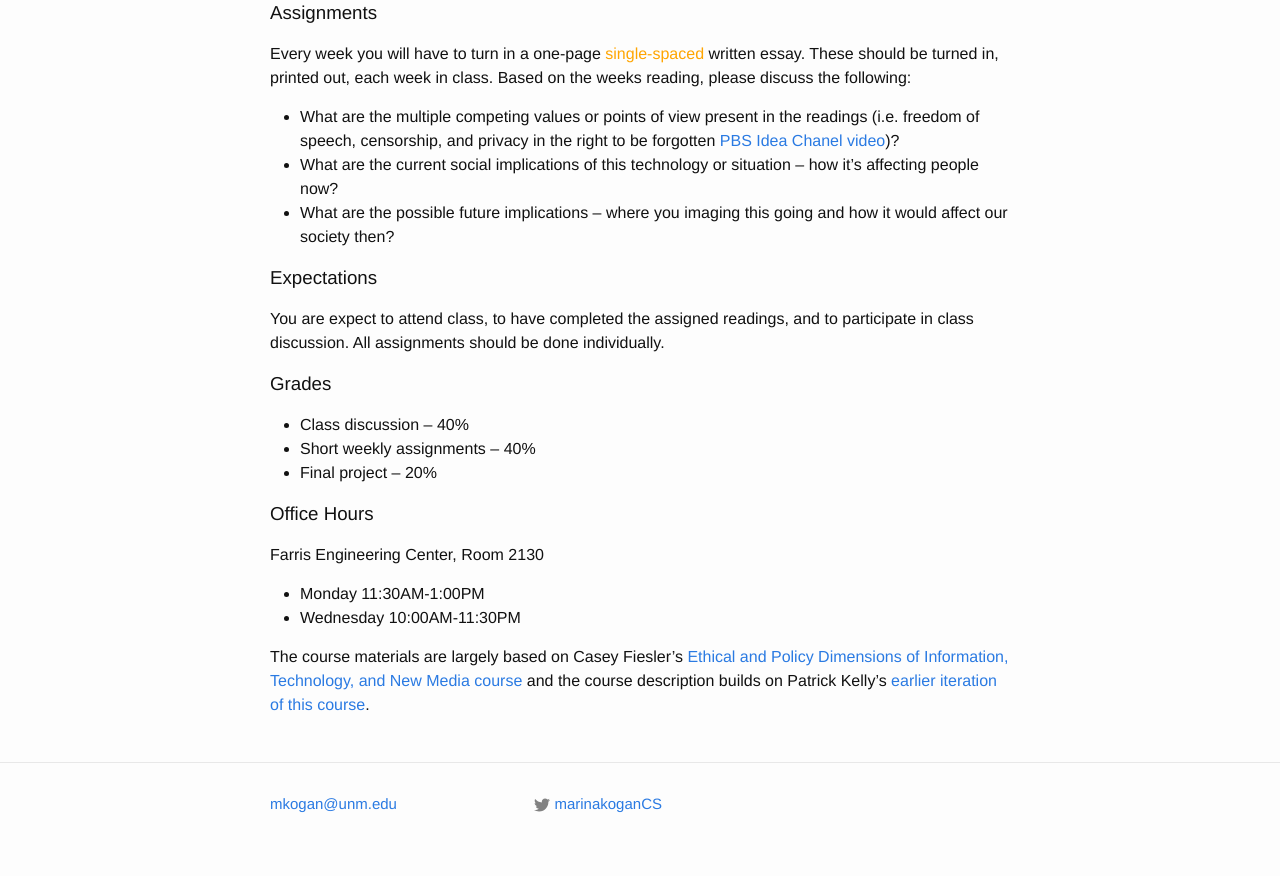
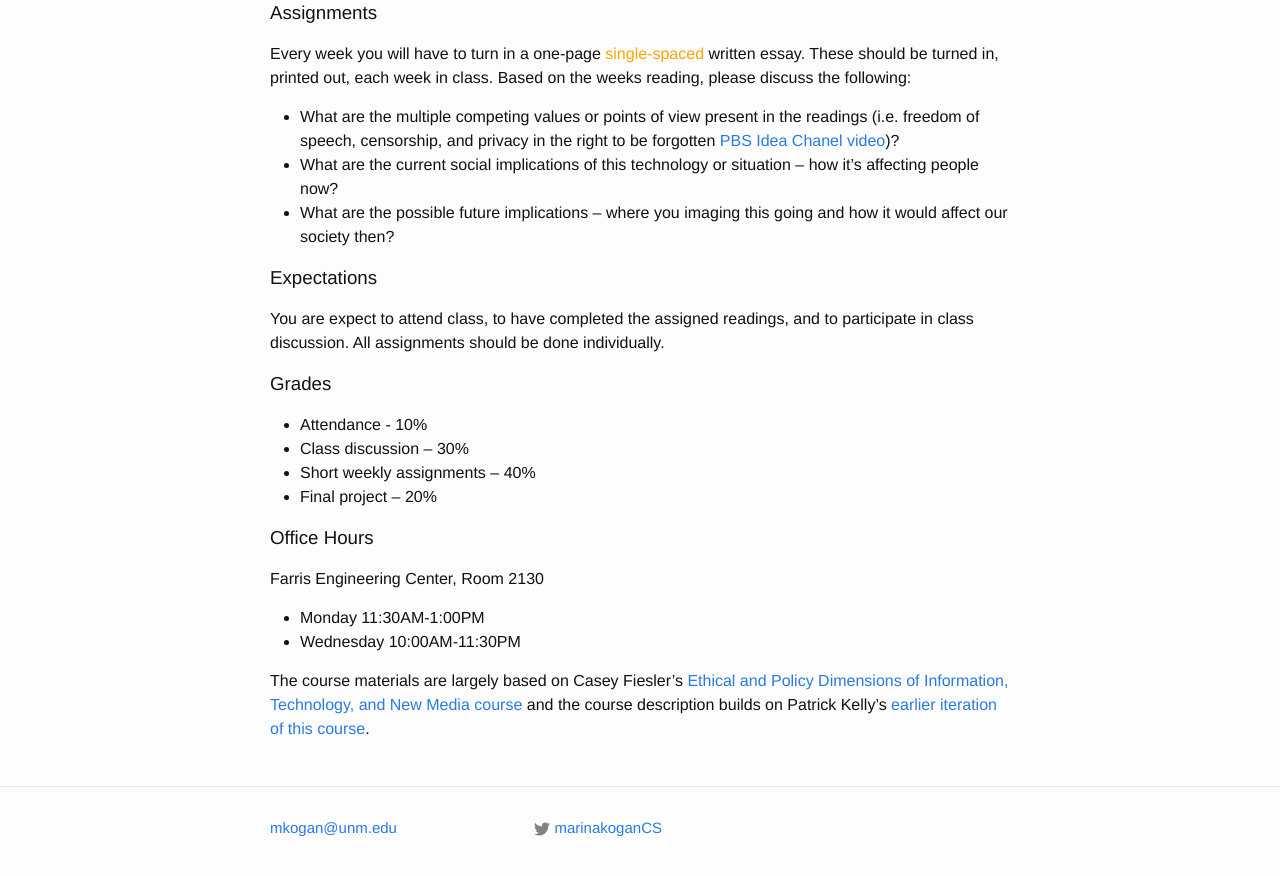
Before and after one commit to marinkala/marinkala.github.com, a Jekyll site: the page built from CS293Sp2019.md, in a window 1280 px wide and 900 px high, scrolled down 4750 px. Shown: the top 876 px of the window. Built offline with Jekyll 4.4.1, drawn with Linux system fonts in a browser that asks for light colours; our own code applies the rules of GitHub Pages for plain Markdown files.

Commit message:
updated ethics

```diff
--- a/CS293Sp2019.md
+++ b/CS293Sp2019.md
@@ -219,7 +219,8 @@ Every week you will have to turn in a one-page <span style="color:orange">single
 You are expect to attend class, to have completed the assigned readings, and to participate in class discussion. All assignments should be done individually.
 
 ### Grades
-* Class discussion – 40%
+* Attendance - 10%
+* Class discussion – 30%
 * Short weekly assignments – 40%
 * Final project – 20%
 
```
